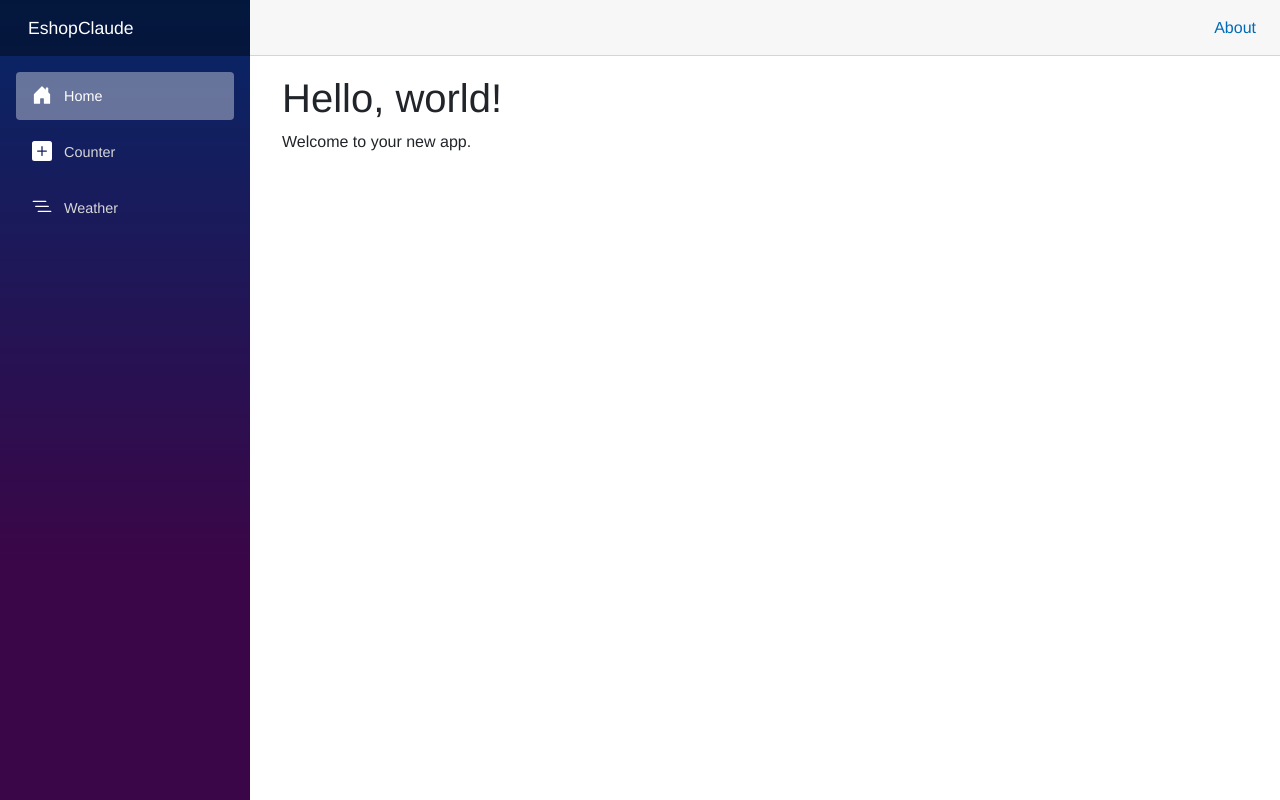
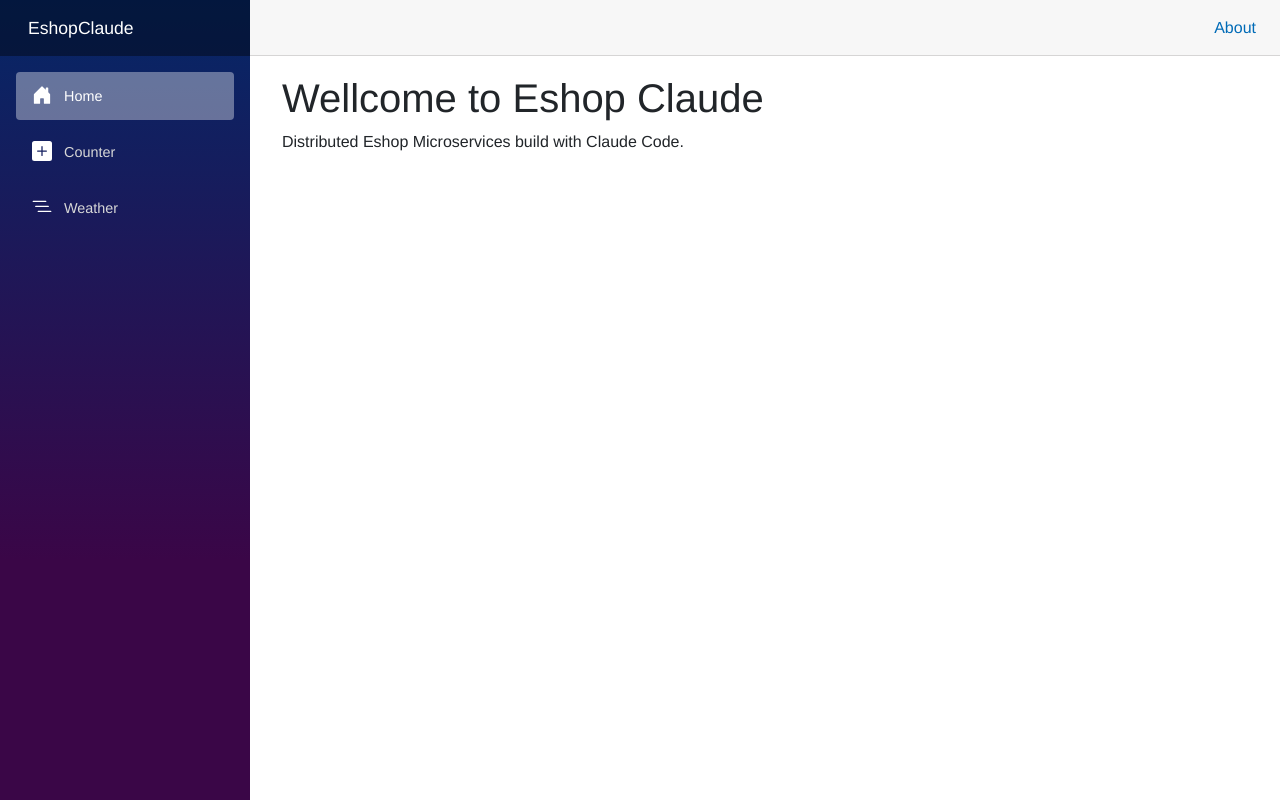
Before and after one commit to ParhamEbrahimi-dev/EshopClaude, an ASP.NET Core app: page / in a window 1280 px wide. Run offline with ASP.NET Core 8, Linux system fonts and the light colour scheme; style sheets or scripts are compiled from the project's sources; some libraries are stand-ins or nearby versions.

Commit message:
home edit

```diff
--- a/src/EshopClaude.Web/Components/Pages/Home.razor
+++ b/src/EshopClaude.Web/Components/Pages/Home.razor
@@ -2,6 +2,6 @@
 
 <PageTitle>Home</PageTitle>
 
-<h1>Hello, world!</h1>
+<h1>Wellcome to Eshop Claude</h1>
 
-Welcome to your new app.
+Distributed Eshop Microservices build with Claude Code.
```
